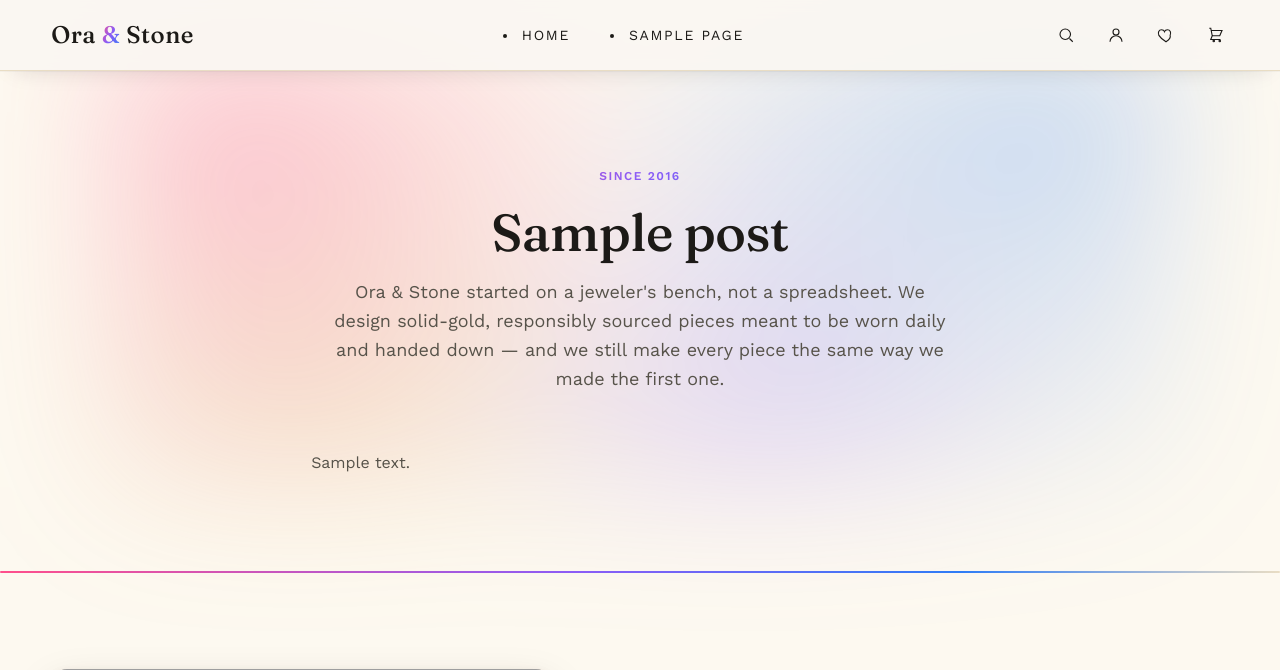
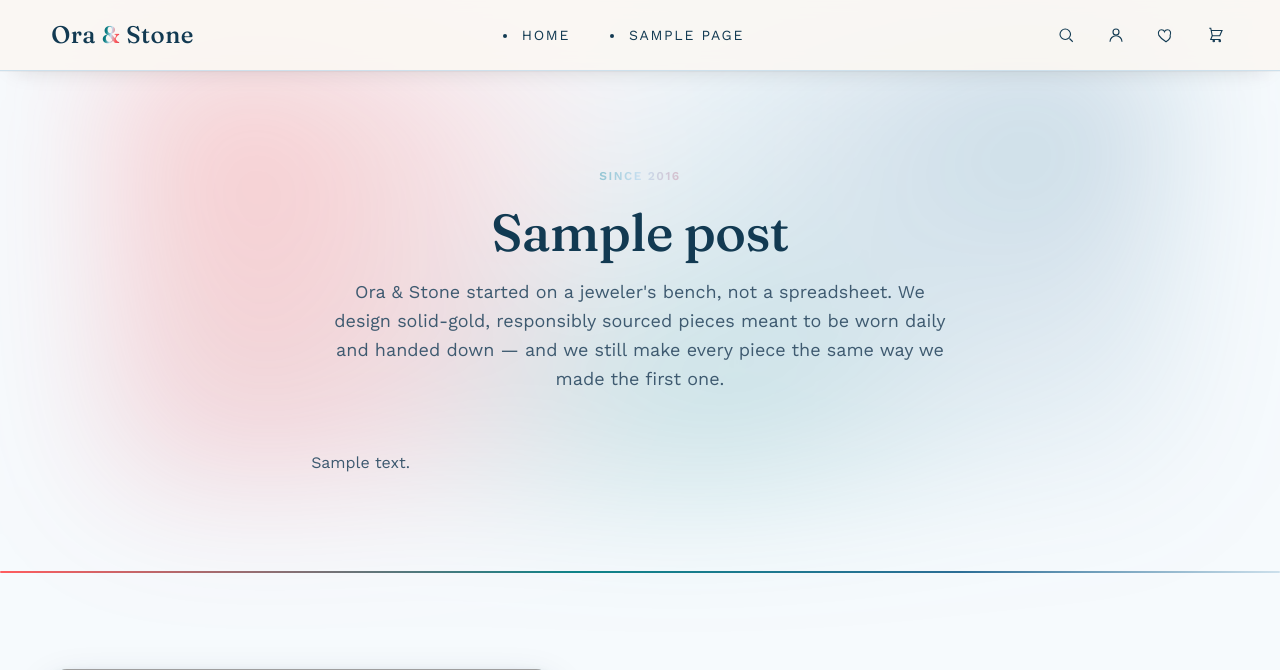
Before and after one commit to Mouna2313/wocommerce-temp-jewelshop, a WordPress theme: template page-about.php in a window 1280 px wide. Shown: the top 670 px of the page. Run offline with PHP 8.4 and a stand-in for WordPress, Linux system fonts and the light colour scheme; the site name, menu and one post (Sample post) are stand-ins, and other content is empty; grey boxes are pictures that could not be loaded.

Commit message:
Rebuild palette from client-supplied swatch: navy/teal/pale blue/coral/red
Replaced the invented gemstone palette (gold/emerald/ruby/sapphire/
pink/violet) with the exact 5-color swatch supplied: navy, teal, pale
blue, coral, red. Renamed the underlying CSS custom properties to
match (not just their values), so the token names stay meaningful
going forward instead of a --color-gold variable rendering coral.

- tokens.css rewritten: --color-ink is now the palette's navy
  (#123A52, replacing the warm near-black), --color-coral (#FF5C5F)
  is the primary accent, --color-teal (#0E8388) secondary, plus
  --color-pale-blue (literal 3rd swatch) and --color-blue as a mid
  tone between navy and pale blue, --color-red (#C81F35) reserved for
  sale/error/urgency. Background shifted from warm ivory to a cool
  near-white with a pale-blue-tinted alt panel.
- --gradient-vibrant is now a literal 5-stop gradient mirroring the
  swatch strip left to right (navy -> teal -> pale blue -> coral ->
  red) instead of an invented pink/violet/blue blend.
- Systematic rename across all css/*.css via sed: --color-gold* ->
  --color-coral*, --color-emerald* -> --color-teal*, --color-ruby* ->
  --color-red*, --color-sapphire* -> --color-blue* (and matching
  --gradient-*/--shadow-* variants), plus manual repointing of the
  removed pink/violet tokens (wishlist "loved" state and the account
  dashboard's 4th card now use red instead of pink; "Account Details"
  card uses teal instead of violet).
- Renamed .badge--gold -> .badge--coral, .btn--gold -> .btn--coral,
  and the account-card color modifiers (--gold/--sapphire/--violet/
  --pink -> --coral/--blue/--teal/--red) for consistency; updated
  dashboard.php's class references to match.

Co-Authored-By: Claude Sonnet 5 <noreply@anthropic.com>
Claude-Session: https://claude.ai/code/session_01SjTAHDLURniyEdgyydvavN

```diff
--- a/css/base.css
+++ b/css/base.css
@@ -70,7 +70,7 @@ p { margin: 0 0 var(--space-sm); color: var(--color-ink-soft); }
 .hr-gold {
   border: none;
   height: 2px;
-  background: linear-gradient(90deg, var(--color-pink) 0%, var(--color-violet) 45%, var(--color-sapphire) 75%, var(--color-border) 100%);
+  background: linear-gradient(90deg, var(--color-coral) 0%, var(--color-teal) 45%, var(--color-blue) 75%, var(--color-border) 100%);
   border-radius: 2px;
   width: 100%;
   margin: 0;
--- a/css/buttons.css
+++ b/css/buttons.css
@@ -32,21 +32,21 @@
   box-shadow: var(--shadow-card);
 }
 .btn--primary:hover {
-  background: var(--color-emerald);
-  border-color: var(--color-emerald);
+  background: var(--color-teal);
+  border-color: var(--color-teal);
   box-shadow: var(--shadow-card-hover);
   transform: translateY(-1px);
 }
 
-.btn--gold {
-  background: var(--gradient-gold);
+.btn--coral {
+  background: var(--gradient-coral);
   color: var(--color-surface);
-  border-color: var(--color-gold);
-  box-shadow: var(--shadow-gold);
+  border-color: var(--color-coral);
+  box-shadow: var(--shadow-coral);
 }
-.btn--gold:hover {
-  border-color: var(--color-gold-light);
-  box-shadow: var(--shadow-gold-hover);
+.btn--coral:hover {
+  border-color: var(--color-coral-light);
+  box-shadow: var(--shadow-coral-hover);
   transform: translateY(-1px);
 }
 
--- a/css/footer.css
+++ b/css/footer.css
@@ -40,7 +40,7 @@
 }
 .footer-col ul { display: flex; flex-direction: column; gap: var(--space-2xs); }
 .footer-col a { color: var(--color-ink-soft); font-size: var(--text-small); }
-.footer-col a:hover { color: var(--color-gold); }
+.footer-col a:hover { color: var(--color-coral); }
 
 .footer-bottom {
   display: flex;
--- a/css/hero.css
+++ b/css/hero.css
@@ -11,7 +11,7 @@
   gap: var(--space-xl);
   padding-block: var(--space-2xl) var(--space-xl);
 }
-/* Atmospheric gradient-mesh wash — pink/violet/sapphire blooms behind
+/* Atmospheric gradient-mesh wash — coral/blue/teal blooms behind
    the hero copy+media, blurred so it reads as color in the air, not a
    shape. Sits behind everything, never touches text contrast. */
 .hero::before {
@@ -72,7 +72,7 @@
   margin-bottom: var(--space-lg);
   gap: var(--space-md);
 }
-.section__head .label { color: var(--color-gold); display: block; margin-bottom: var(--space-2xs); }
+.section__head .label { color: var(--color-coral); display: block; margin-bottom: var(--space-2xs); }
 
 /* ---- Collections grid ---- */
 .collections {
@@ -157,8 +157,8 @@
   border-radius: var(--radius-sm);
   box-shadow: var(--shadow-soft);
 }
-.badge--gold { background: var(--gradient-gold); color: var(--color-surface); }
-.badge--sale { background: var(--gradient-ruby); color: var(--color-surface); box-shadow: var(--shadow-ruby); }
+.badge--coral { background: var(--gradient-coral); color: var(--color-surface); }
+.badge--sale { background: var(--gradient-red); color: var(--color-surface); box-shadow: var(--shadow-red); }
 .badge--new  { background: var(--gradient-vibrant); color: var(--color-surface); box-shadow: var(--shadow-vibrant); }
 .badge--sold { background: var(--color-ink-faint); color: var(--color-surface); }
 
@@ -191,7 +191,7 @@
   width: 140px;
   height: 140px;
   border-radius: 50%;
-  border: 3px solid var(--color-gold-light);
+  border: 3px solid var(--color-coral-light);
   box-shadow: 0 10px 30px rgba(28,26,23,0.35), 0 2px 6px rgba(28,26,23,0.2), inset 0 0 0 6px rgba(250,247,242,0.4);
   pointer-events: none;
   opacity: 0;
--- a/css/mobile-nav.css
+++ b/css/mobile-nav.css
@@ -24,7 +24,7 @@
   }
 }
 
-.navbar__toggle.is-open { color: var(--color-gold); }
+.navbar__toggle.is-open { color: var(--color-coral); }
 
 .navbar__menu.is-open { animation: oraandstone-menu-in var(--duration-fast) var(--ease-standard); }
 @keyframes oraandstone-menu-in {
--- a/css/navbar.css
+++ b/css/navbar.css
@@ -53,7 +53,7 @@
   left: 0; right: 100%;
   bottom: 0;
   height: 1px;
-  background: var(--color-gold);
+  background: var(--color-coral);
   transition: right var(--duration-base) var(--ease-standard);
 }
 .navbar__menu a:hover::after { right: 0; }
@@ -73,12 +73,12 @@
   color: var(--color-ink);
   padding: var(--space-3xs);
 }
-.navbar__icon-btn:hover { color: var(--color-gold); }
+.navbar__icon-btn:hover { color: var(--color-coral); }
 
 .navbar__badge {
   position: absolute;
   top: -4px; right: -6px;
-  background: var(--gradient-gold);
+  background: var(--gradient-coral);
   color: var(--color-surface);
   font-size: 10px;
   font-weight: 700;
--- a/css/page.css
+++ b/css/page.css
@@ -26,8 +26,8 @@
   margin: var(--space-lg) 0;
 }
 .page-body img { margin-block: var(--space-md); border-radius: var(--radius-md); box-shadow: var(--shadow-card); }
-.page-body a { color: var(--color-sapphire); text-decoration: underline; text-underline-offset: 2px; }
-.page-body a:hover { color: var(--color-pink); }
+.page-body a { color: var(--color-blue); text-decoration: underline; text-underline-offset: 2px; }
+.page-body a:hover { color: var(--color-coral); }
 
 /* ---- About: intro ---- */
 .about-intro { position: relative; text-align: center; padding-bottom: var(--space-lg); }
--- a/css/tokens.css
+++ b/css/tokens.css
@@ -1,46 +1,42 @@
 /* =========================================================
    ORA & STONE — DESIGN TOKENS
-   Fine jewelry e-commerce. Ivory ground, gemstone-vivid accents —
-   gold, emerald, ruby, sapphire — each true to its stone, not muted.
+   Palette locked to the client-supplied swatch: navy, teal,
+   pale blue, coral, red. Cool, saturated, high-contrast.
    ========================================================= */
 
 :root {
   /* ---- Color: surfaces ---- */
-  --color-bg:            #FDF9F0;   /* warm ivory — calm canvas for vivid accents to pop against */
-  --color-bg-alt:        #F5EDDD;   /* deeper ivory panel */
+  --color-bg:            #F6FAFD;   /* near-white, cool undertone */
+  --color-bg-alt:        #DCEEF8;   /* light tint of the palette's pale blue */
   --color-surface:       #FFFFFF;
 
-  /* ---- Color: ink ---- */
-  --color-ink:           #1C1A17;   /* warm near-black */
-  --color-ink-soft:      #57534A;   /* secondary text */
-  --color-ink-faint:     #8C877B;   /* tertiary / placeholder */
+  /* ---- Color: ink (the palette's navy) ---- */
+  --color-ink:           #123A52;   /* navy — replaces warm near-black */
+  --color-ink-soft:      #3E5A70;
+  --color-ink-faint:     #7996A8;
 
-  /* ---- Color: signature pairing — bright, saturated gold + true emerald ---- */
-  --color-gold:          #C9971E;   /* luminous gold — primary accent */
-  --color-gold-light:    #F0BB3D;   /* bright gold hover / highlight */
-  --color-gold-dim:      #FBE7B3;   /* gold tint for subtle fills */
-  --color-emerald:       #0E7A56;   /* vivid emerald — secondary accent */
-  --color-emerald-light: #14A46E;
+  /* ---- Color: signature pairing — coral (primary) + teal (secondary) ---- */
+  --color-coral:         #FF5C5F;   /* primary accent — CTAs, prices, focus */
+  --color-coral-light:   #FF8688;
+  --color-coral-dim:     #FFE2E2;
+  --color-teal:          #0E8388;   /* secondary accent */
+  --color-teal-light:    #14A8AE;
 
-  /* ---- Color: gemstone accents — pink + blue carry the vibrant load ---- */
-  --color-pink:          #FF4F8B;   /* pink sapphire / morganite — wishlist, playful accent */
-  --color-pink-light:    #FF85B0;
-  --color-violet:        #8B5CF6;   /* amethyst — bridges pink to blue in gradients */
-  --color-violet-light:  #AC85FA;
-  --color-sapphire:      #2E7CF6;   /* true sapphire blue — new arrivals, info, gradients */
-  --color-sapphire-light:#5B9BFF;
-  --color-ruby:          #E31C4D;   /* ruby red — sale, urgency only */
-  --color-ruby-light:    #FF4D74;
-  --color-clay:          #C97B63;   /* rose clay — softer accent, still available */
+  /* ---- Color: remaining palette swatches ---- */
+  --color-pale-blue:     #C7DFF0;   /* literal 3rd swatch — light accent / tint fills */
+  --color-blue:          #2C6E96;   /* mid blue, between navy and pale blue — info accents */
+  --color-blue-light:    #5A96BC;
+  --color-red:           #C81F35;   /* sale, urgency, error only */
+  --color-red-light:     #E14A5C;
 
   /* ---- Color: structure ---- */
-  --color-border:        #E9DDC4;
-  --color-border-strong: #DCC89E;
-  --color-focus:         #C9971E;
+  --color-border:        #CDE0EC;
+  --color-border-strong: #AFCBDD;
+  --color-focus:         #FF5C5F;
 
   /* ---- Color: state ---- */
-  --color-error:         #D6284F;
-  --color-success:       #0E7A56;
+  --color-error:         #C81F35;
+  --color-success:       #0E8388;
 
   /* ---- Typography ---- */
   --font-display: "Fraunces", "Iowan Old Style", Georgia, serif;
@@ -92,42 +88,46 @@
   --duration-slow: 600ms;
 
   /* ---- Elevation ----
-     Warm-tinted shadows (ink at low opacity, not neutral grey) so depth
-     reads as soft jeweler's-case lighting rather than generic UI shadow. */
-  --shadow-soft:      0 1px 2px rgba(28, 26, 23, 0.05), 0 8px 24px rgba(28, 26, 23, 0.07);
-  --shadow-card:       0 1px 3px rgba(58, 40, 8, 0.07), 0 10px 28px rgba(58, 40, 8, 0.10);
-  --shadow-card-hover: 0 4px 10px rgba(58, 40, 8, 0.12), 0 20px 44px rgba(58, 40, 8, 0.18);
-  --shadow-gold:       0 10px 30px rgba(201, 151, 30, 0.38);
-  --shadow-gold-hover: 0 16px 40px rgba(201, 151, 30, 0.5);
-  --shadow-ruby:       0 10px 28px rgba(227, 28, 77, 0.35);
-  --shadow-sapphire:   0 10px 28px rgba(46, 124, 246, 0.35);
-  --shadow-pink:       0 10px 28px rgba(255, 79, 139, 0.35);
-  --shadow-vibrant:    0 12px 32px rgba(139, 92, 246, 0.28), 0 4px 14px rgba(255, 79, 139, 0.22);
-  --shadow-inset-hairline: inset 0 0 0 1px rgba(28, 26, 23, 0.05);
+     Navy-tinted shadows (ink at low opacity, not neutral grey) so depth
+     reads as part of this palette rather than generic UI shadow. */
+  --shadow-soft:      0 1px 2px rgba(18, 58, 82, 0.06), 0 8px 24px rgba(18, 58, 82, 0.08);
+  --shadow-card:       0 1px 3px rgba(18, 58, 82, 0.08), 0 10px 28px rgba(18, 58, 82, 0.12);
+  --shadow-card-hover: 0 4px 10px rgba(18, 58, 82, 0.14), 0 20px 44px rgba(18, 58, 82, 0.2);
+  --shadow-coral:      0 10px 30px rgba(255, 92, 95, 0.4);
+  --shadow-coral-hover:0 16px 40px rgba(255, 92, 95, 0.52);
+  --shadow-teal:       0 10px 28px rgba(14, 131, 136, 0.35);
+  --shadow-blue:       0 10px 28px rgba(44, 110, 150, 0.32);
+  --shadow-red:        0 10px 28px rgba(200, 31, 53, 0.35);
+  --shadow-vibrant:    0 12px 32px rgba(14, 131, 136, 0.26), 0 4px 14px rgba(255, 92, 95, 0.24);
+  --shadow-inset-hairline: inset 0 0 0 1px rgba(18, 58, 82, 0.06);
 
-  /* Gemstone surface gradients — foil/faceted feel, not flat fills */
-  --gradient-gold:     linear-gradient(135deg, var(--color-gold-light) 0%, var(--color-gold) 55%, #9c7112 100%);
-  --gradient-emerald:  linear-gradient(135deg, var(--color-emerald-light) 0%, var(--color-emerald) 65%, #075038 100%);
-  --gradient-ruby:     linear-gradient(135deg, var(--color-ruby-light) 0%, var(--color-ruby) 60%, #9c1637 100%);
-  --gradient-sapphire: linear-gradient(135deg, var(--color-sapphire-light) 0%, var(--color-sapphire) 60%, #1a3a94 100%);
-  --gradient-pink:     linear-gradient(135deg, var(--color-pink-light) 0%, var(--color-pink) 60%, #C71F63 100%);
+  /* Palette surface gradients — foil/faceted feel, not flat fills */
+  --gradient-coral: linear-gradient(135deg, var(--color-coral-light) 0%, var(--color-coral) 55%, #C93F42 100%);
+  --gradient-teal:  linear-gradient(135deg, var(--color-teal-light) 0%, var(--color-teal) 65%, #095B5F 100%);
+  --gradient-red:   linear-gradient(135deg, var(--color-red-light) 0%, var(--color-red) 60%, #8F1526 100%);
+  --gradient-blue:  linear-gradient(135deg, var(--color-blue-light) 0%, var(--color-blue) 60%, var(--color-ink) 100%);
 
-  /* Signature multi-hue gradient — pink through violet to sapphire.
-     The one deliberately loud move in the palette: used sparingly on
-     hero CTAs, price emphasis, and section accents, not everywhere. */
-  --gradient-vibrant: linear-gradient(120deg, var(--color-pink) 0%, var(--color-violet) 50%, var(--color-sapphire) 100%);
+  /* Signature gradient — the swatch strip itself, left to right:
+     navy -> teal -> pale blue -> coral -> red. Used deliberately, on
+     CTAs, price emphasis, and section accents, not everywhere. */
+  --gradient-vibrant: linear-gradient(100deg,
+    var(--color-ink) 0%,
+    var(--color-teal) 28%,
+    var(--color-pale-blue) 50%,
+    var(--color-coral) 74%,
+    var(--color-red) 100%);
 
   /* Soft atmospheric wash — layered low-opacity blooms for gradient-mesh
      backgrounds behind hero/marketing sections (blurred via ::before). */
   --gradient-mesh:
-    radial-gradient(circle at 12% 20%, rgba(255, 79, 139, 0.30), transparent 42%),
-    radial-gradient(circle at 88% 12%, rgba(46, 124, 246, 0.26), transparent 46%),
-    radial-gradient(circle at 60% 85%, rgba(139, 92, 246, 0.22), transparent 42%),
-    radial-gradient(circle at 20% 90%, rgba(201, 151, 30, 0.16), transparent 40%);
+    radial-gradient(circle at 12% 20%, rgba(255, 92, 95, 0.26), transparent 42%),
+    radial-gradient(circle at 88% 15%, rgba(44, 110, 150, 0.24), transparent 46%),
+    radial-gradient(circle at 55% 90%, rgba(14, 131, 136, 0.22), transparent 44%),
+    radial-gradient(circle at 15% 90%, rgba(200, 31, 53, 0.14), transparent 40%);
   --gradient-mesh-dark:
-    radial-gradient(circle at 15% 25%, rgba(255, 79, 139, 0.22), transparent 45%),
-    radial-gradient(circle at 85% 20%, rgba(46, 124, 246, 0.24), transparent 48%),
-    radial-gradient(circle at 50% 95%, rgba(139, 92, 246, 0.2), transparent 45%);
+    radial-gradient(circle at 15% 25%, rgba(255, 92, 95, 0.22), transparent 45%),
+    radial-gradient(circle at 85% 20%, rgba(199, 223, 240, 0.18), transparent 48%),
+    radial-gradient(circle at 50% 95%, rgba(14, 131, 136, 0.28), transparent 45%);
 }
 
 @media (prefers-reduced-motion: reduce) {
--- a/css/wishlist.css
+++ b/css/wishlist.css
@@ -20,8 +20,8 @@
               box-shadow var(--duration-fast) var(--ease-standard),
               transform var(--duration-fast) var(--ease-standard);
 }
-.wishlist-btn:hover { color: var(--color-pink); border-color: var(--color-pink); box-shadow: var(--shadow-card); transform: translateY(-1px); }
-.wishlist-btn.is-active { color: var(--color-pink); border-color: var(--color-pink); background: #FFEDF4; box-shadow: var(--shadow-pink); }
+.wishlist-btn:hover { color: var(--color-red); border-color: var(--color-red); box-shadow: var(--shadow-card); transform: translateY(-1px); }
+.wishlist-btn.is-active { color: var(--color-red); border-color: var(--color-red); background: #FCE9EB; box-shadow: var(--shadow-red); }
 .wishlist-btn:disabled { opacity: 0.6; cursor: default; }
 
 /* Overlaid on a product card's media */
```
Also changed, not shown: css/woocommerce.css (+45 -45 lines), woocommerce/myaccount/dashboard.php (+4 -4 lines).
